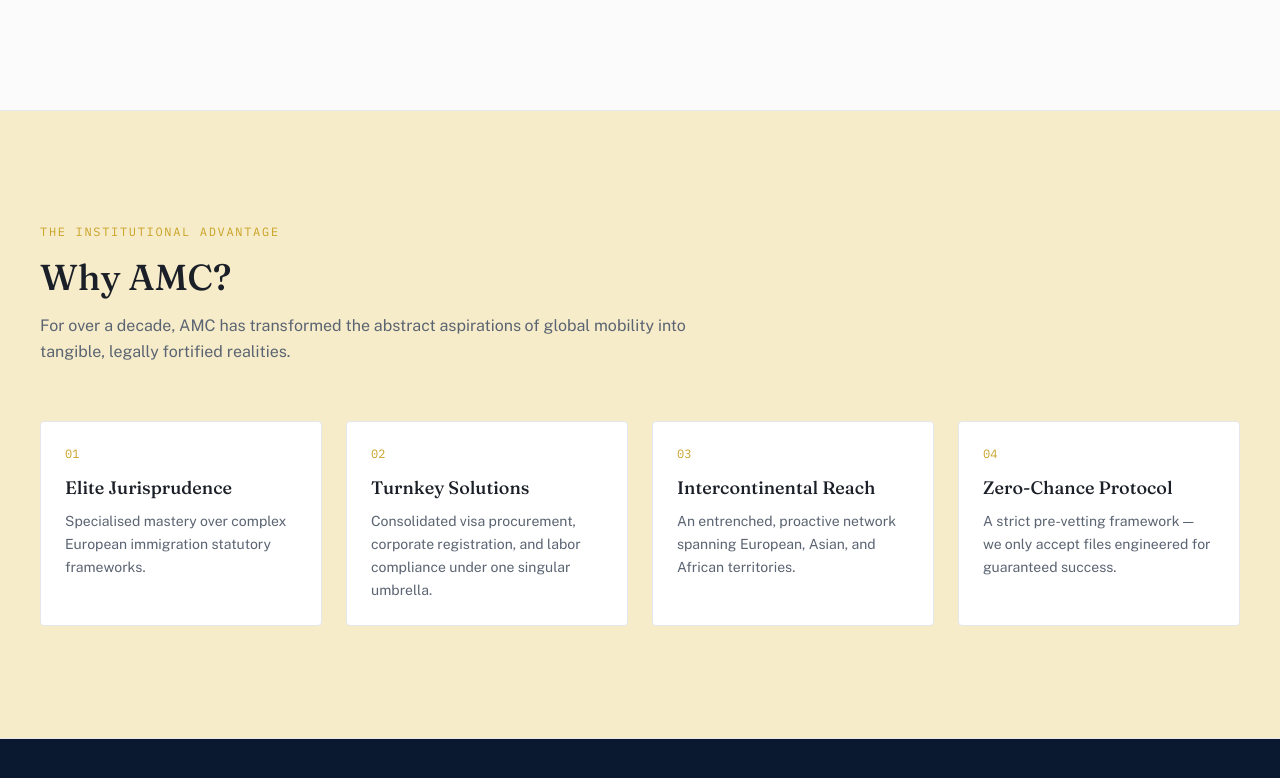
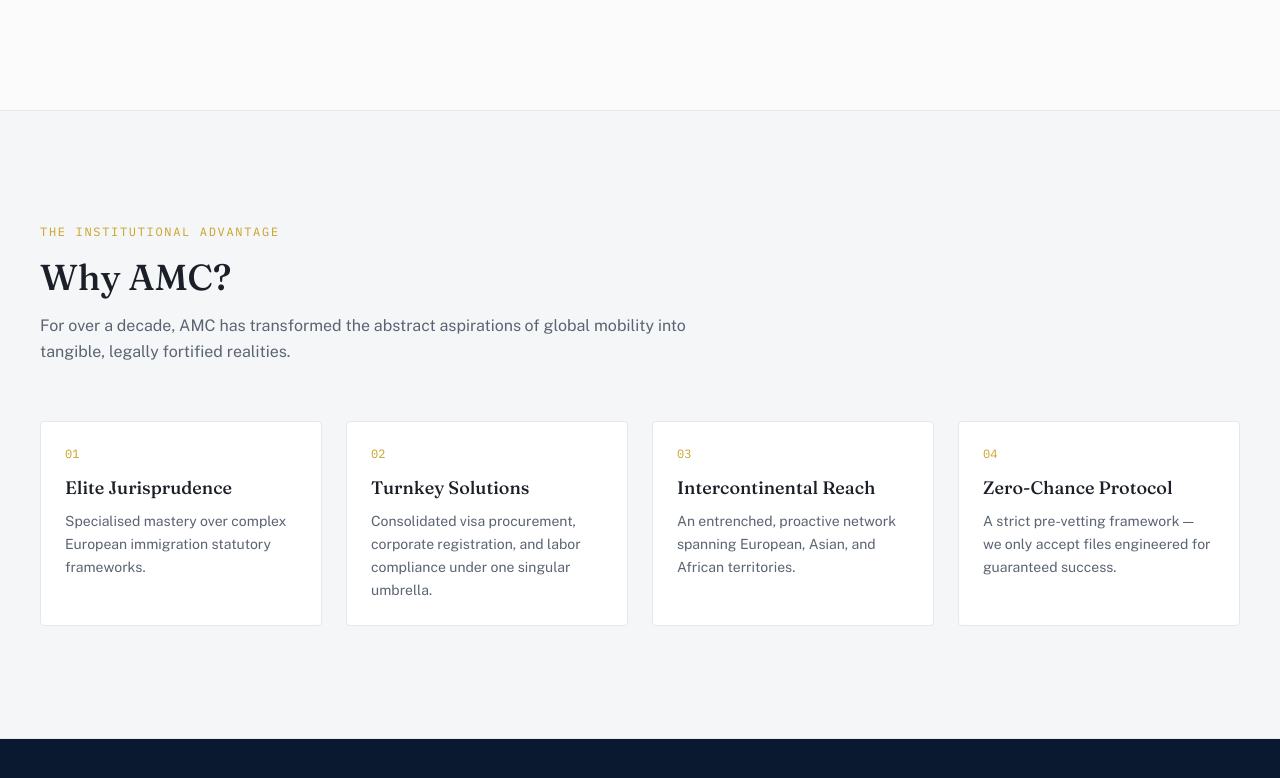
Before and after one commit to Raihanhn/amc, a Next.js app: page / in a window 1280 px wide. Shown: the part 3362-4140 px from the top of the page. Built offline with nearby package versions, Linux system fonts and the light colour scheme.

Commit message:
why amc color updated

```diff
--- a/pages/index.js
+++ b/pages/index.js
@@ -222,7 +222,7 @@ export default function Home() {
       </section>
 
       {/* WHY AMC */}
-      <section className="bg-gold-100 border-y border-platinum-200">
+      <section className=" bg-platinum-100 border-y border-platinum-200">
         <div className="container-page py-20 md:py-28">
           <div className="max-w-2xl mb-14">
             <p className="eyebrow mb-4">The Institutional Advantage</p>
```
